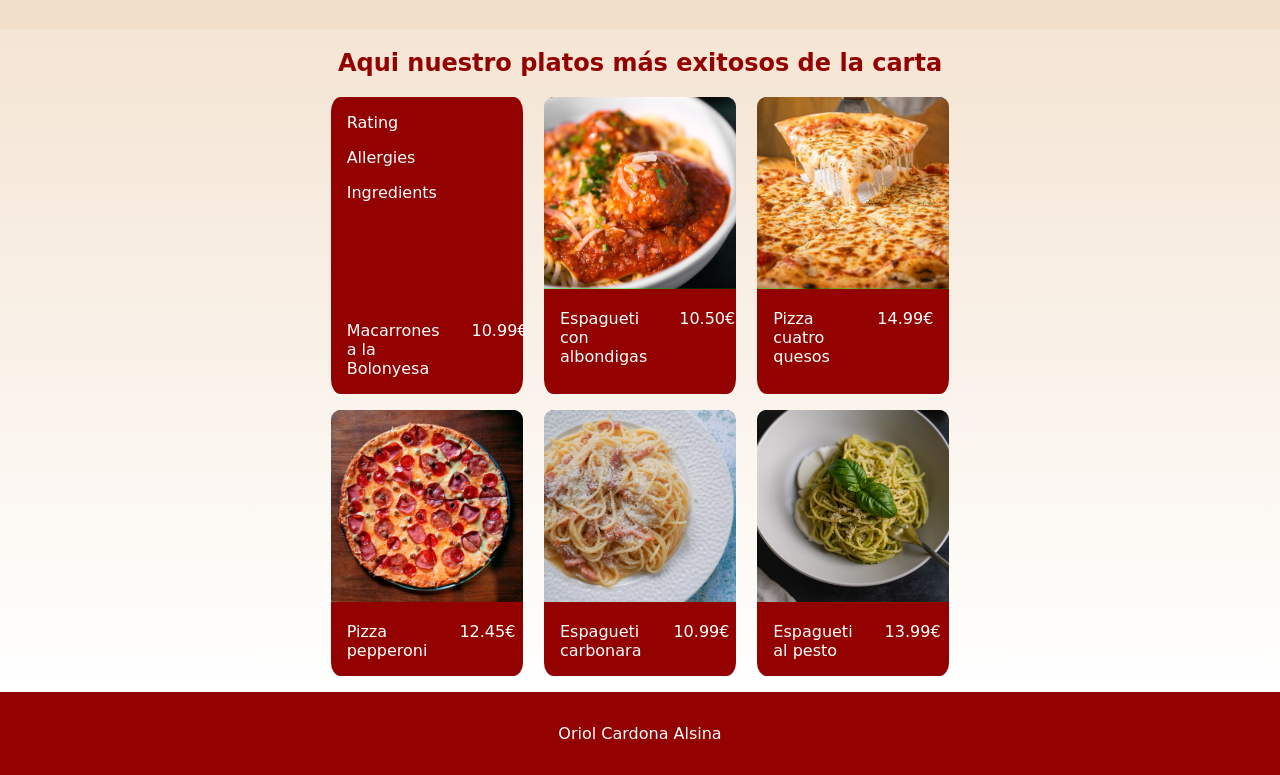
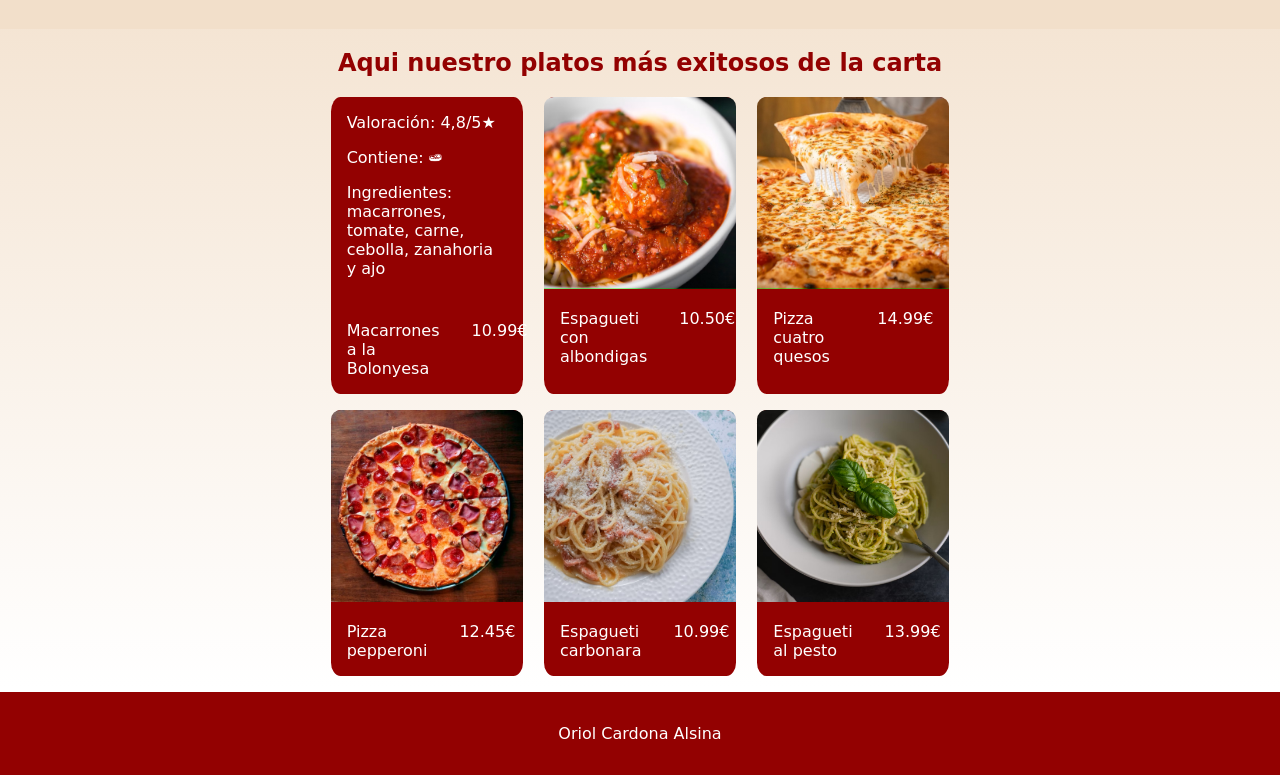
Before and after one commit to ocardonaa/Herramientas_HTML_y_CSS_PEC1, a plain HTML site: page src/carta.html in a window 1280 px wide. Both pictures are taken after a click on the element 426 px from the left and 308 px from the top of the page. Shown: the part 113-888 px from the top of the page. Drawn offline with Linux system fonts and the light colour scheme; a web font is replaced by a local one.

Commit message:
finished flipping cards

```diff
--- a/src/carta.html
+++ b/src/carta.html
@@ -38,9 +38,9 @@
                             alt="Macarrones Bolonyesa">
                     </div>
                     <div class="back-card">
-                        <p>Rating</p>
-                        <p>Allergies</p>
-                        <p>Ingredients</p>
+                        <p>Valoración: 4,8/5★</p>
+                        <p>Contiene: <img src="icons/meat.png" alt="Meat" class="icons-food"></p>
+                        <p>Ingredientes: macarrones, tomate, carne, cebolla, zanahoria y ajo</p>
                     </div>
                 </div>
                 <div class="dish-and-price">
@@ -51,12 +51,13 @@
             <div class="dish-card">
                 <div class="container-card">
                     <div class="front-card">
-                        <img class="dishes-img image-white-gradient" src="img/dishes/meatballs-pasta.jpg" alt="Espagueti con albondigas">
+                        <img class="dishes-img image-white-gradient" src="img/dishes/meatballs-pasta.jpg"
+                            alt="Espagueti con albondigas">
                     </div>
                     <div class="back-card">
-                        <p>Rating</p>
-                        <p>AAAAA</p>
-                        <p>Ingredients</p>
+                        <p>Valoración: 4,5/5★</p>
+                        <p>Contiene: <img src="icons/meat.png" alt="Meat" class="icons-food"><img src="icons/milk.png" alt="Milk" class="icons-food"></p>
+                        <p>Ingredientes: espaguetis, tomate, carne, cebolla, leche y orégano</p>
                     </div>
                 </div>
                 <div class="dish-and-price">
@@ -67,12 +68,13 @@
             <div class="dish-card">
                 <div class="container-card">
                     <div class="front-card">
-                        <img class="dishes-img image-white-gradient" src="img/dishes/pizza-4-quesos.jpg" alt="Pizza 4 quesos">
+                        <img class="dishes-img image-white-gradient" src="img/dishes/pizza-4-quesos.jpg"
+                            alt="Pizza 4 quesos">
                     </div>
                     <div class="back-card">
-                        <p>Rating</p>
-                        <p>AAAAA</p>
-                        <p>Ingredients</p>
+                        <p>Valoración: 4.1/5★</p>
+                        <p>Contiene: <img src="icons/wheat.png" alt="Wheat" class="icons-food"><img src="icons/milk.png" alt="Milk" class="icons-food"></p>
+                        <p>Ingredientes: tomate, orégano, mozzarella, queso azul, queso parmesano y queso suave</p>
                     </div>
                 </div>
                 <div class="dish-and-price">
@@ -83,12 +85,13 @@
             <div class="dish-card">
                 <div class="container-card">
                     <div class="front-card">
-                        <img class="dishes-img image-white-gradient" src="img/dishes/pizza-pepperoni.jpg" alt="Pizza pepperoni">
+                        <img class="dishes-img image-white-gradient" src="img/dishes/pizza-pepperoni.jpg"
+                            alt="Pizza pepperoni">
                     </div>
                     <div class="back-card">
-                        <p>Rating</p>
-                        <p>AAAAA</p>
-                        <p>Ingredients</p>
+                        <p>Valoración: 4.2/5★</p>
+                        <p>Contiene: <img src="icons/wheat.png" alt="Wheat" class="icons-food"><img src="icons/milk.png" alt="Milk" class="icons-food"><img src="icons/meat.png" alt="Meat" class="icons-food"></p>
+                        <p>Ingredientes: tomate, orégano, mozzarella y pepperoni</p>
                     </div>
                 </div>
                 <div class="dish-and-price">
@@ -99,12 +102,13 @@
             <div class="dish-card">
                 <div class="container-card">
                     <div class="front-card">
-                        <img class="dishes-img image-white-gradient" src="img/dishes/spaguetti-carbonara.jpg" alt="Espagueti con carbonara">
+                        <img class="dishes-img image-white-gradient" src="img/dishes/spaguetti-carbonara.jpg"
+                            alt="Espagueti con carbonara">
                     </div>
                     <div class="back-card">
-                        <p>Rating</p>
-                        <p>AAAAA</p>
-                        <p>Ingredients</p>
+                        <p>Valoración: 4.9/5★</p>
+                        <p>Contiene: <img src="icons/milk.png" alt="Milk" class="icons-food"><img src="icons/meat.png" alt="Meat" class="icons-food"><img src="icons/spicy.png" alt="spicy" class="icons-food"></p>
+                        <p>Ingredientes: huevo, panceta, queso pecorino, pimienta</p>
                     </div>
                 </div>
                 <div class="dish-and-price">
@@ -115,12 +119,13 @@
             <div class="dish-card">
                 <div class="container-card">
                     <div class="front-card">
-                        <img class="dishes-img image-white-gradient" src="img/dishes/spaguetti-pesto.jpg" alt="Espagueti al pesto">
+                        <img class="dishes-img image-white-gradient" src="img/dishes/spaguetti-pesto.jpg"
+                            alt="Espagueti al pesto">
                     </div>
                     <div class="back-card">
-                        <p>Rating</p>
-                        <p>AAAAA</p>
-                        <p>Ingredients</p>
+                        <p>Valoración: 4.9/5★</p>
+                        <p>Contiene: <img src="icons/vegan.png" alt="vegan" class="icons-food"><img src="icons/nuts.png" alt="Nuts" class="icons-food"><img src="icons/milk.png" alt="Milk" class="icons-food"></p>
+                        <p>Ingredientes: espaguetis, albahaca fresca, ajo, piñones y queso parmesano</p>
                     </div>
                 </div>
                 <div class="dish-and-price">
--- a/src/style.scss
+++ b/src/style.scss
@@ -184,6 +184,11 @@ img {
         &.index-photo {
             display: block;
             margin: auto;
+        }
+
+        &.icons-food {
+            width: 8%;
+            height: auto;
         }
     }
 }
```
Also changed, not shown: src/icons/meat.png (added), src/icons/milk.png (added), src/icons/nuts.png (added), src/icons/spicy.png (added), src/icons/vegan.png (added), src/icons/wheat.png (added), src/style.css.
